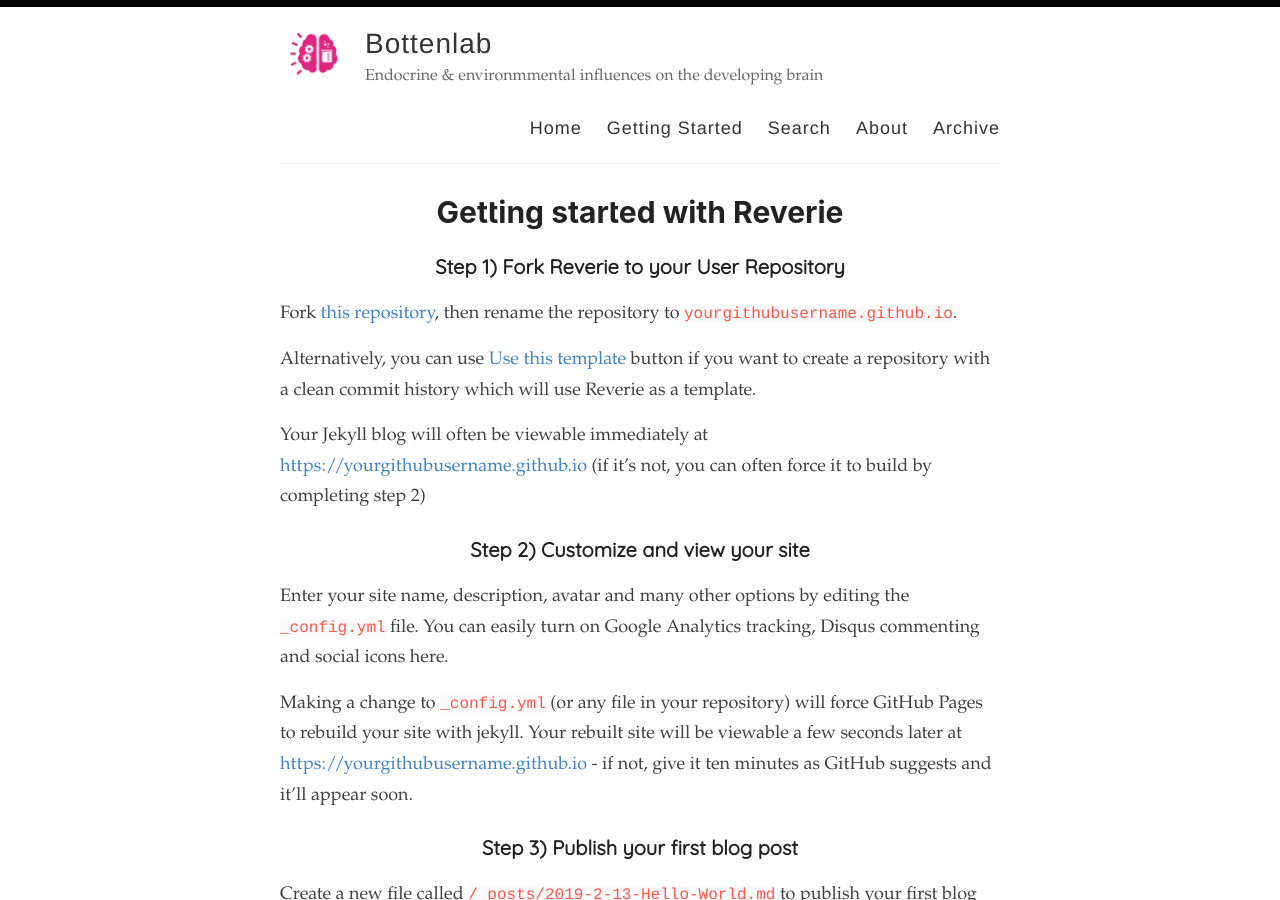
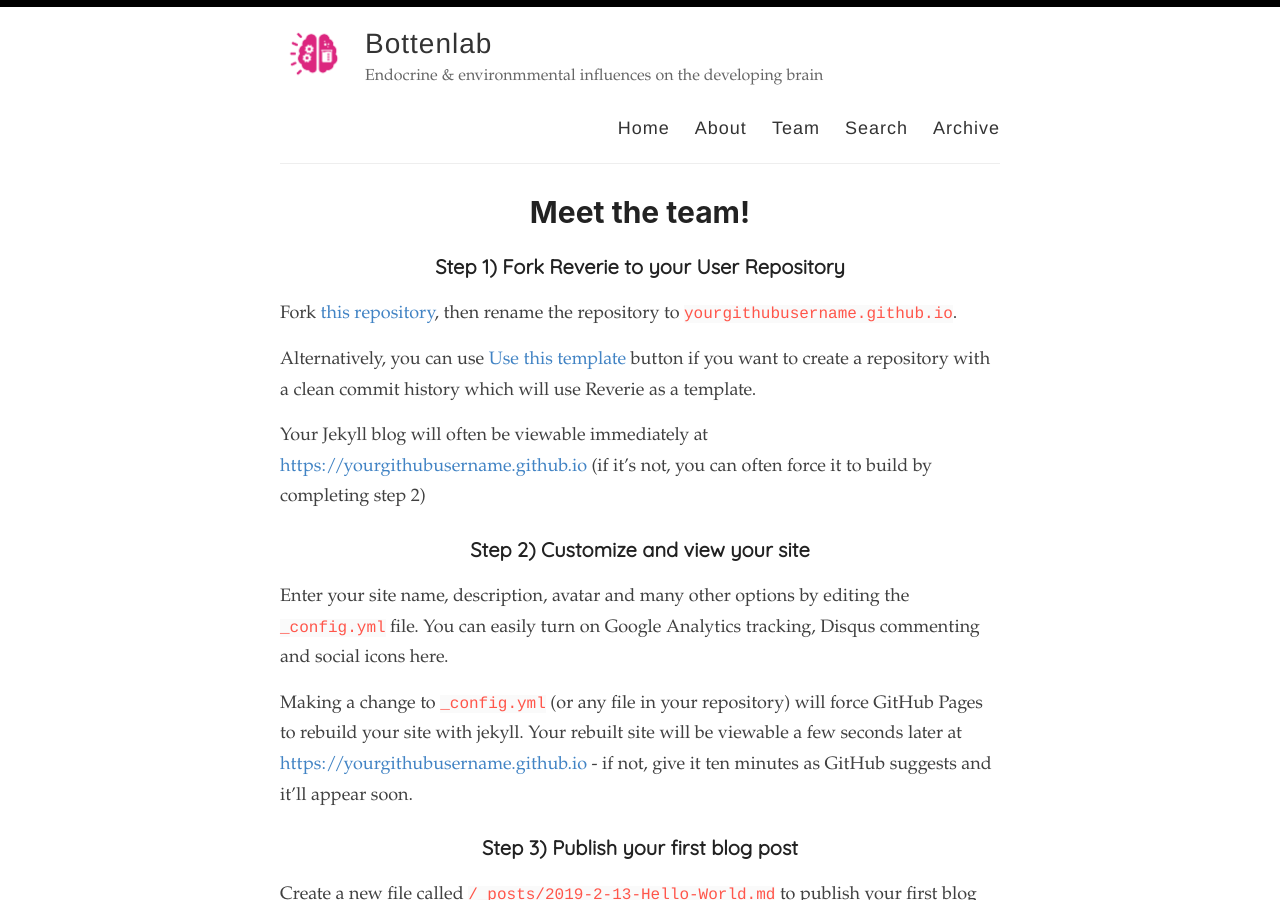
Before and after one commit to Bottenlab/bottenlab.github.io, a Jekyll site: the page built from _pages/team.md, in a window 1280 px wide and 900 px high. Built offline with Jekyll 4.4.1, drawn with Linux system fonts in a browser that asks for light colours; some web fonts are replaced.

```diff
--- a/_layouts/default.html
+++ b/_layouts/default.html
@@ -29,9 +29,9 @@
 
             <nav>
               <a href="{{ site.baseurl }}/">Home</a>
-              <a href="{{ site.baseurl }}/getting-started">Getting Started</a>
+              <a href="{{ site.baseurl }}/about">About</a>
+              <a href="{{ site.baseurl }}/team">Team</a>
               <a href="{{ site.baseurl }}/search">Search</a>
-              <a href="{{ site.baseurl }}/about">About</a>
               <a href="{{ site.baseurl }}/archive">Archive</a>
             </nav>
           </header>
--- a/_pages/getting-started.md
+++ b/_pages/team.md
@@ -1,7 +1,7 @@
 ---
 layout: page
-title: Getting started with Reverie
-permalink: /getting-started/
+title: Meet the team!
+permalink: /team/
 ---
 
 ### Step 1) Fork Reverie to your User Repository
```
Also changed, not shown: 404.md (+2 -2 lines), images/undraw_page-eaten_b2rt.svg (added), 1 other file.
